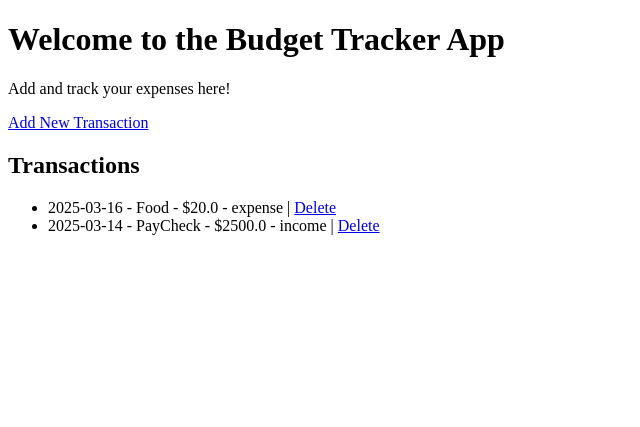
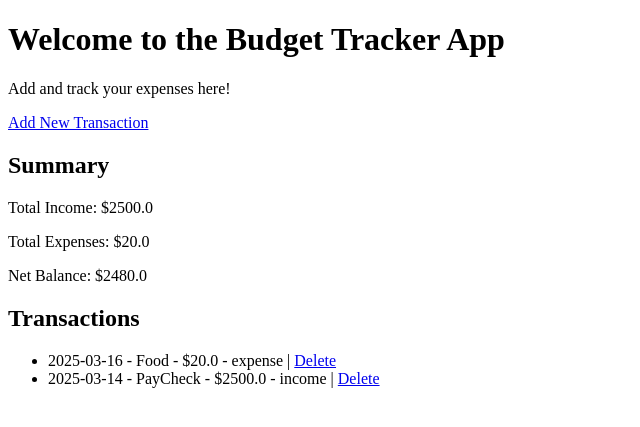
Before and after one commit to h1ihl/BudgetingApp, a Flask app: page / in a window 1280 px wide. Shown: the top 427 px of the page, without its empty margins (0-640 px from the left). Run offline with Flask 3, Linux system fonts and the light colour scheme; data comes from the database, SQL or seed files in the repository; both versions use the stored data as it was after the commit.

Commit message:
Add summary section to homepage
- Calculated total income, total expenses, and net balance in the home route
- Passed summary data to the index.html template
- Displayed a summary section above the transaction list in index.html
- Verified correct summary updates with transaction additions and deletions

```diff
--- a/app.py
+++ b/app.py
@@ -15,7 +15,17 @@ with app.app_context():
 @app.route('/')
 def home():
     transactions = Transaction.query.all()
-    return render_template('index.html', transactions=transactions)
+    total_income = sum(t.amount for t in transactions if t.type.lower() == 'income')
+    total_expense = sum(t.amount for t in transactions if t.type.lower() == 'expense')
+    net_balance = total_income - total_expense
+    return render_template(
+        'index.html',
+        transactions=transactions,
+        total_income=total_income,
+        total_expense=total_expense,
+        net_balance=net_balance
+    )
+
 
 @app.route('/add', methods=['GET', 'POST'])
 def add_transaction():
--- a/templates/index.html
+++ b/templates/index.html
@@ -10,15 +10,19 @@
     <p>Add and track your expenses here!</p>
     <a href="{{ url_for('add_transaction') }}">Add New Transaction</a>
 
+    <!-- Summary Section -->
+    <h2>Summary</h2>
+    <p>Total Income: ${{ total_income }}</p>
+    <p>Total Expenses: ${{ total_expense }}</p>
+    <p>Net Balance: ${{ net_balance }}</p>
+
     <h2>Transactions</h2>
     {% if transactions %}
         <ul>
             {% for transaction in transactions %}
                 <li>
                     {{ transaction.date }} - {{ transaction.category }} - ${{ transaction.amount }} - {{ transaction.type }}
-                    |
-                    <!-- NEW: Delete Link -->
-                    <a href="{{ url_for('delete_transaction', transaction_id=transaction.id) }}">Delete</a>
+                    | <a href="{{ url_for('delete_transaction', transaction_id=transaction.id) }}">Delete</a>
                 </li>
             {% endfor %}
         </ul>
```
Also changed, not shown: instance/budget.db.
